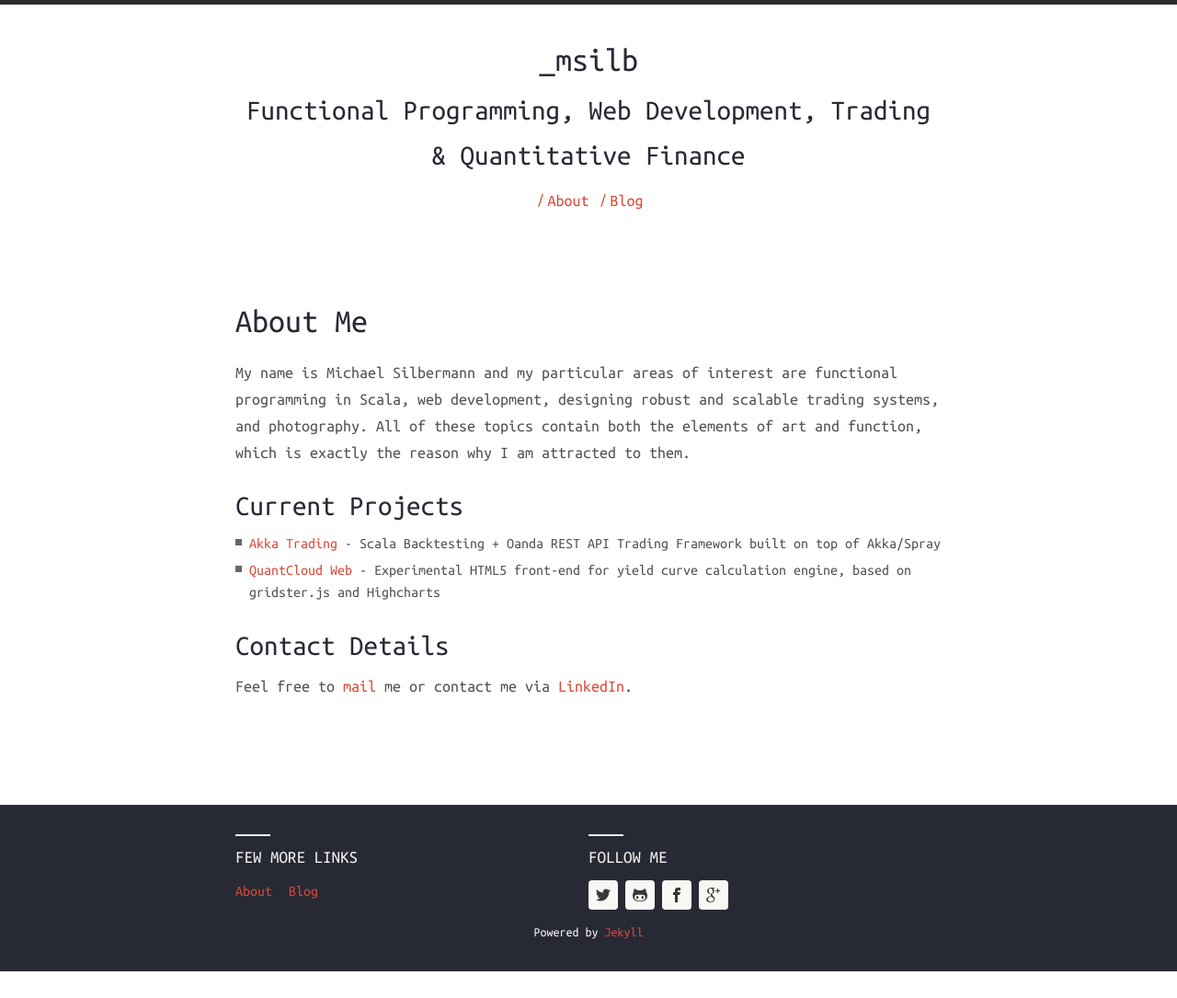
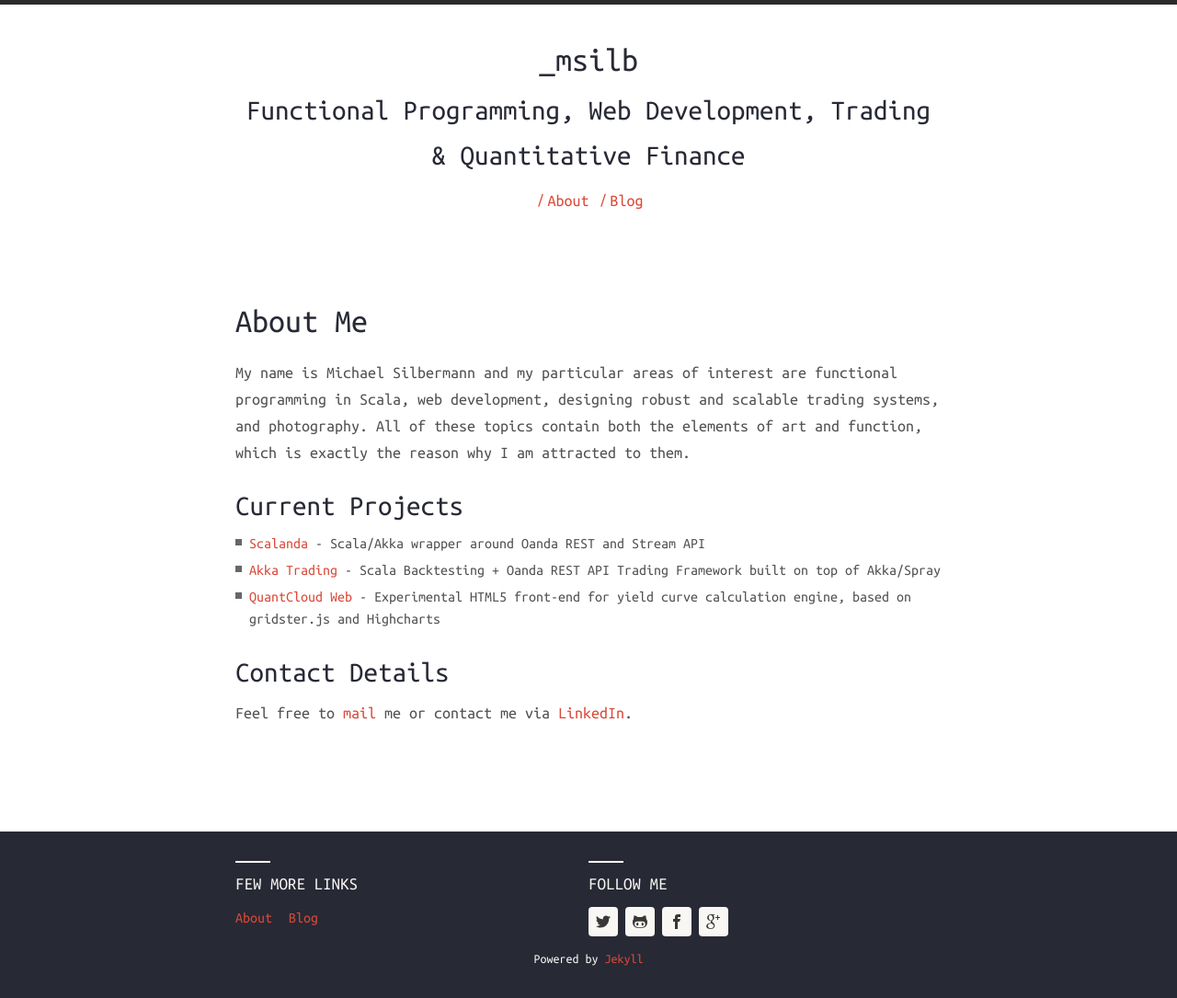
Before and after one commit to msilb/msilb.github.io, a Jekyll site: the page built from about.md, in a window 1280 px wide. Shown: the whole page at 92% size. Built offline with Jekyll 4.4.1, drawn with Linux system fonts in a browser that asks for light colours; nearby versions of some CDN libraries; before the commit the page ends 1056 px from its top, so only the background shows below that.

Commit message:
Added new project

```diff
--- a/about.md
+++ b/about.md
@@ -7,6 +7,7 @@ My name is Michael Silbermann and my particular areas of interest are functional
 
 ## Current Projects
 
+* [Scalanda](https://github.com/msilb/scalanda) - Scala/Akka wrapper around Oanda REST and Stream API
 * [Akka Trading](https://github.com/msilb/akka-trading) - Scala Backtesting + Oanda REST API Trading Framework built on top of Akka/Spray
 * [QuantCloud Web](https://github.com/msilb/quantcloud-web) - Experimental HTML5 front-end for yield curve calculation engine, based on gridster.js and Highcharts
 
```
Also changed, not shown: _posts/2014-12-24-welcome-and-merry-xmas.md (+1 -0 lines).
